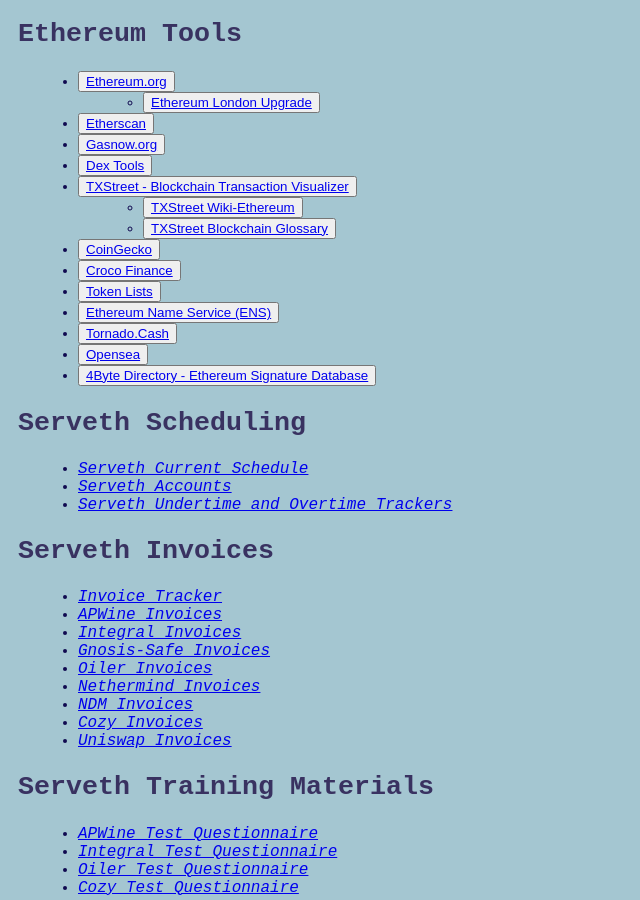
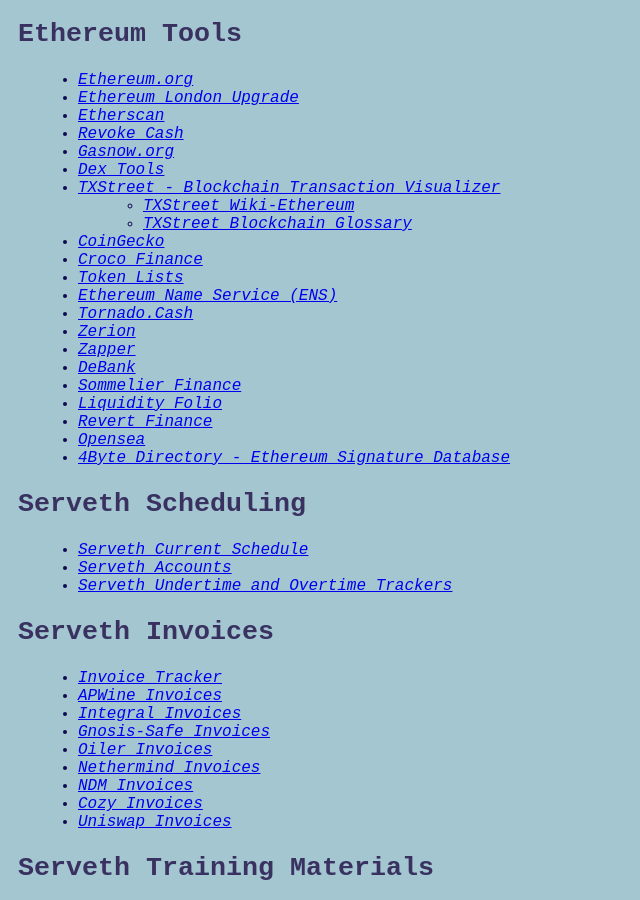
Before and after one commit to cherryvi/Serveth-Wiki, a plain HTML site: page index.html in a window 1280 px wide. Shown: the part 956-1856 px from the top of the page, without its empty margins (0-640 px from the left). Drawn offline with Linux system fonts and the light colour scheme.

Commit message:
Update index.html

```diff
--- a/index.html
+++ b/index.html
@@ -84,25 +84,30 @@
             </ul>
              <h2>Ethereum Tools</h2>
              <ul>
-               <li><button  aria-setsize="4" aria-posinset="1"> <a href="https://ethereum.org/" target="_blank">Ethereum.org </a></button></li>
-               <ul>
-                  <li><button  aria-setsize="4" aria-posinset="1"> <a href="https://ethereum.org/en/history/#london" target="_blank">Ethereum London Upgrade</a></button></li>
-               </ul>
-               <li><button  aria-setsize="4" aria-posinset="1"> <a href="https://etherscan.io/" target="_blank">Etherscan </a></button></li>
-               <li><button   aria-setsize="4" aria-posinset="1"> <a href="https://www.gasnow.org/" target="_blank">Gasnow.org </a></button></li>
-               <li><button   aria-setsize="4" aria-posinset="1"> <a href="https://www.dextools.io/app/" target="_blank">Dex Tools</a></button></li>
-               <li><button   aria-setsize="4" aria-posinset="1"> <a href="https://txstreet.com" target="_blank">TXStreet - Blockchain Transaction Visualizer</a></button></li>
+               <li><a href="https://ethereum.org/" target="_blank">Ethereum.org </a></li>
+               <li><a href="https://ethereum.org/en/history/#london" target="_blank">Ethereum London Upgrade</a></li>
+               <li><a href="https://etherscan.io/" target="_blank">Etherscan </a></li>
+               <li><a href="https://revoke.cash/" target="_blank">Revoke Cash </a></li>
+               <li><a href="https://www.gasnow.org/" target="_blank">Gasnow.org </a></li>
+               <li><a href="https://www.dextools.io/app/" target="_blank">Dex Tools</a></li>
+               <li><a href="https://txstreet.com" target="_blank">TXStreet - Blockchain Transaction Visualizer</a></li>
                 <ul>
-                    <li><button   aria-setsize="4" aria-posinset="1"> <a href="https://wiki.txstreet.com/en/ethereum" target="_blank">TXStreet Wiki-Ethereum</a></button></li>
-                    <li><button   aria-setsize="4" aria-posinset="1"> <a href="https://wiki.txstreet.com/en/glossary" target="_blank">TXStreet Blockchain Glossary</a></button></li>
+                    <li><a href="https://wiki.txstreet.com/en/ethereum" target="_blank">TXStreet Wiki-Ethereum</a></li>
+                    <li><a href="https://wiki.txstreet.com/en/glossary" target="_blank">TXStreet Blockchain Glossary</a></li>
                 </ul>
-                <li><button  aria-setsize="4" aria-posinset="1"> <a href="https://www.coingecko.com/en" target="_blank">CoinGecko </a></button></li>
-                <li><button  aria-setsize="4" aria-posinset="1"> <a href="https://croco.finance/dashboard#/" target="_blank">Croco Finance </a></button></li>
-                <li><button  aria-setsize="4" aria-posinset="1"> <a href="https://tokenlists.org/" target="_blank">Token Lists </a></button></li>
-                <li><button   aria-setsize="4" aria-posinset="1"> <a href="https://app.ens.domains/" target="_blank">Ethereum Name Service (ENS)</a></button></li>
-                <li><button   aria-setsize="4" aria-posinset="1"> <a href="https://app.tornado.cash/" target="_blank">Tornado.Cash</a></button></li>
-                <li><button   aria-setsize="4" aria-posinset="1"> <a href="https://opensea.io/" target="_blank">Opensea</a></button></li>
-                <li><button   aria-setsize="4" aria-posinset="1"> <a href="https://www.4byte.directory/" target="_blank">4Byte Directory - Ethereum Signature Database</a></button></li>
+                <li><a href="https://www.coingecko.com/en" target="_blank">CoinGecko </a></li>
+                <li><a href="https://croco.finance/dashboard#/" target="_blank">Croco Finance </a></li>
+                <li><a href="https://tokenlists.org/" target="_blank">Token Lists </a></button></li>
+                <li><a href="https://app.ens.domains/" target="_blank">Ethereum Name Service (ENS)</a></li>
+                <li><a href="https://app.tornado.cash/" target="_blank">Tornado.Cash</a></li>
+                <li><a href="https://zerion.io/" target="_blank">Zerion</a></li>
+                <li><a href="hhttps://zapper.fi/ " target="_blank">Zapper</a></li>
+                <li><a href="https://debank.com/" target="_blank">DeBank</a></li>
+                <li><a href="https://app.sommelier.finance/" target="_blank">Sommelier Finance</a></li>
+                <li><a href="https://www.liquidityfolio.com/" target="_blank">Liquidity Folio</a></li>
+                <li><a href="https://revert.finance/" target="_blank">Revert Finance</a></li>
+                <li><a href="https://opensea.io/" target="_blank">Opensea</a></li>
+                <li><a href="https://www.4byte.directory/" target="_blank">4Byte Directory - Ethereum Signature Database</a></li>
             </ul>
          </div>
           <div id="Scheduling" class="tabcontent">
@@ -228,6 +233,8 @@
                   <li><a href="https://unigrants.org/" target="_blank">Uniswap Grants Program</a></li>
                   <li><a href="https://uniswap.org/trademarks/" target="_blank">Uniswap Trademarks</a></li>
                   <li><a href="https://app.uniswap.org/#/swap?use=V2" target="_blank">Uniswap v2 User-Interface (Swap)</a></li>
+                  <li><a href="https://www.youtube.com/watch?v=MLE2DG0mrd0" target="_blank">Uniswap v2 How to Add Liquidity</a></li>
+                  <li><a href="https://medium.com/@pintail/uniswap-a-good-deal-for-liquidity-providers-104c0b6816f2" target="_blank">Uniswap - A good deal for liquidity providers?</a></li>
 
               </ul>
             </div>
@@ -286,6 +293,7 @@
                 <ul>
 
                   <li><a href="https://discord.com/invite/qd5AAJPBsq" target="_blank">Oiler Discord Invite Link</a></li>
+                  <li><a href="https://t.me/oiler_official" target="_blank">Oiler Telegram</a></li>
                   <li><a href="https://docs.google.com/document/d/1KFVQ2d1AOA6rTw7LoBHs9DeyHX1zKOh0Y5Z81N6jXRQ/edit" target="_blank">Oiler FAQ Docs (Internal Copy Only)</a></li>
                   <li><a href="https://docs.google.com/document/d/1QrJUAD7vmqfnoVhNepxAqKHclxafNLC3RkjyOTn7eB4/edit" target="_blank">Oiler FAQ Docs</a></li>
                   <li><a href="https://pools.balancer.exchange/#/pool/0xB36C422F3f5b1dD9d9ae26f3C02771F7E765eBEc/about" target="_blank">Oiler LBP Pool</a></li>
```
